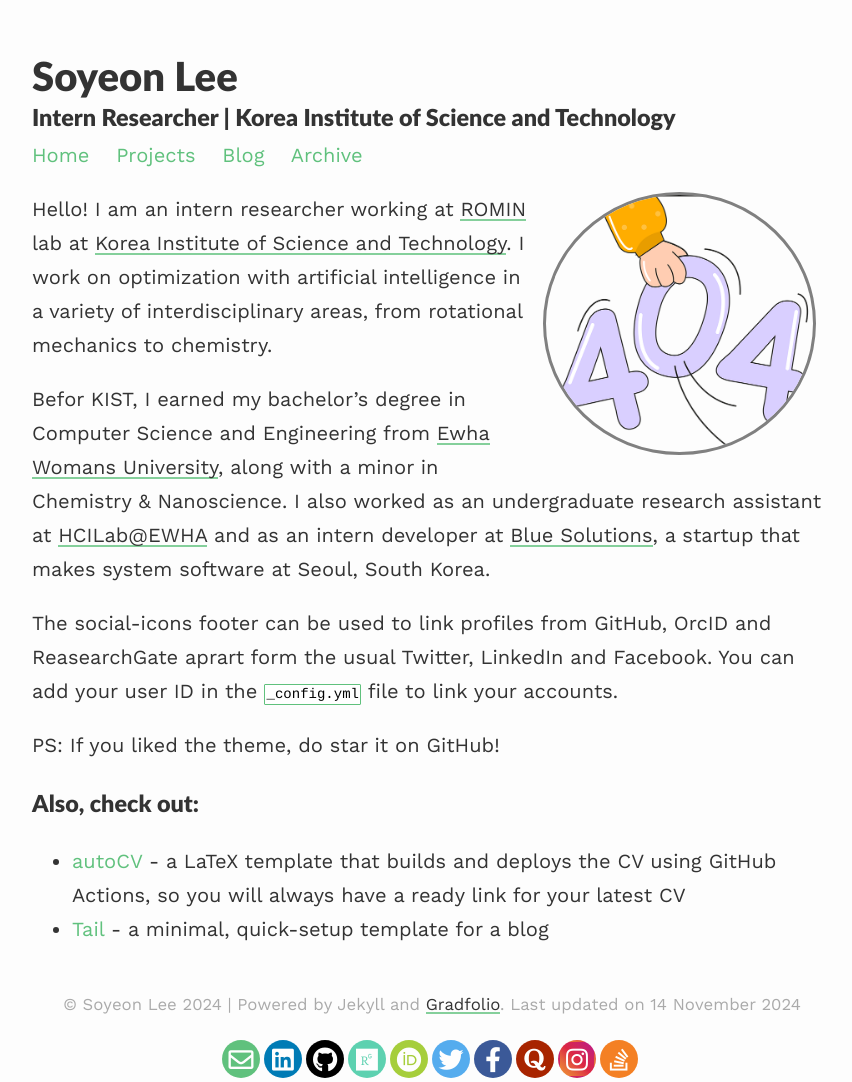
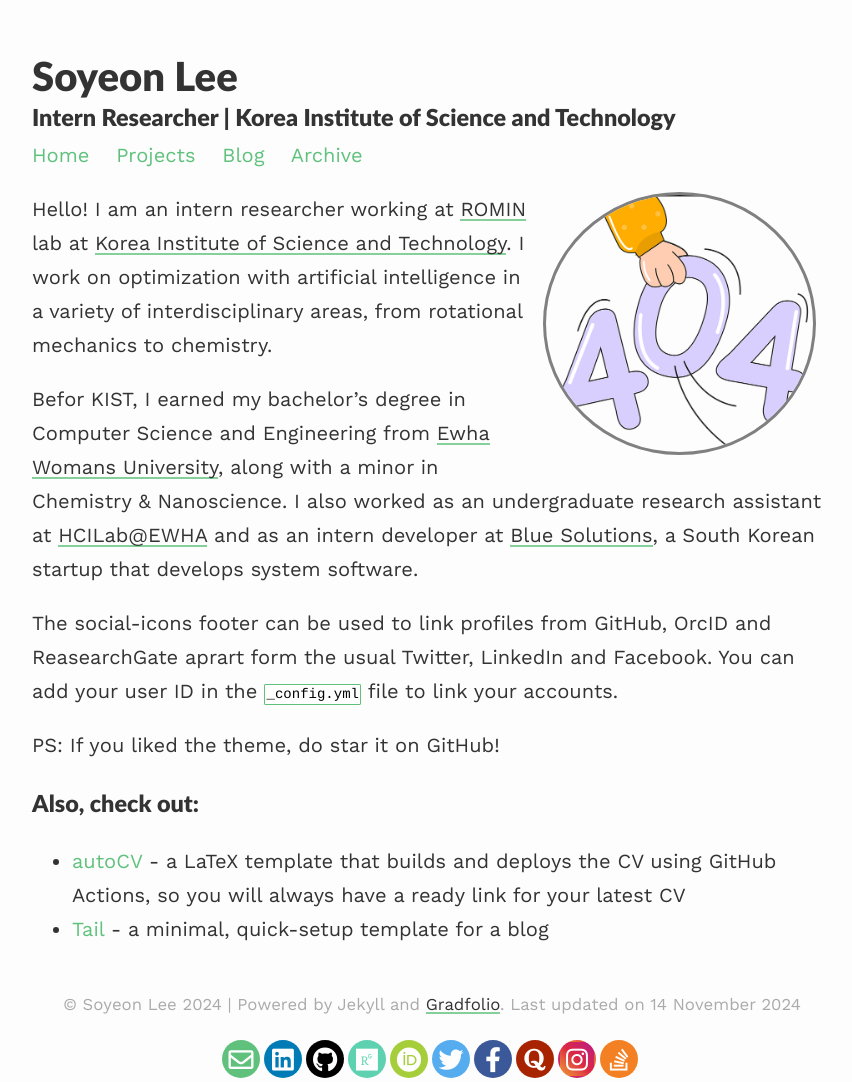
Before and after one commit to soysilver/soysilvery, a Jekyll site: the page built from index.md, in a window 1280 px wide. Shown: the whole page, without its empty margins (208-1060 px from the left). Built offline with Jekyll 4.4.1, drawn with Linux system fonts in a browser that asks for light colours; nearby versions of some CDN libraries.

Commit message:
Update index.md

```diff
--- a/index.md
+++ b/index.md
@@ -9,8 +9,7 @@
 
 Hello! I am an intern researcher working at [ROMIN](https://romin.re.kr/){:target="_blank"} lab at [Korea Institute of Science and Technology](https://www.kist.re.kr/eng/index.do){:target="_blank"}. I work on optimization with artificial intelligence in a variety of interdisciplinary areas, from rotational mechanics to chemistry.
 
-Befor KIST, I earned my bachelor's degree in Computer Science and Engineering from [Ewha Womans University](https://www.ewha.ac.kr/ewhaen/index.do){:target="_blank"}, along with a minor in Chemistry & Nanoscience. I also worked as an undergraduate research assistant at [HCILab@EWHA](https://hcil-ewha.github.io/homepage/){:target="_blank"} and as an intern developer at [Blue Solutions](http://www.bluechain.kr/main#){:target="_blank"}, a startup that makes system software at Seoul, South Korea.
-
+Befor KIST, I earned my bachelor's degree in Computer Science and Engineering from [Ewha Womans University](https://www.ewha.ac.kr/ewhaen/index.do){:target="_blank"}, along with a minor in Chemistry & Nanoscience. I also worked as an undergraduate research assistant at [HCILab@EWHA](https://hcil-ewha.github.io/homepage/){:target="_blank"} and as an intern developer at [Blue Solutions](http://www.bluechain.kr/main#){:target="_blank"}, a South Korean startup that develops system software.
 
 The social-icons footer can be used to link profiles from GitHub, OrcID and ReasearchGate aprart form the usual Twitter, LinkedIn and Facebook. You can add your user ID in the `_config.yml` file to link your accounts.
 
```
